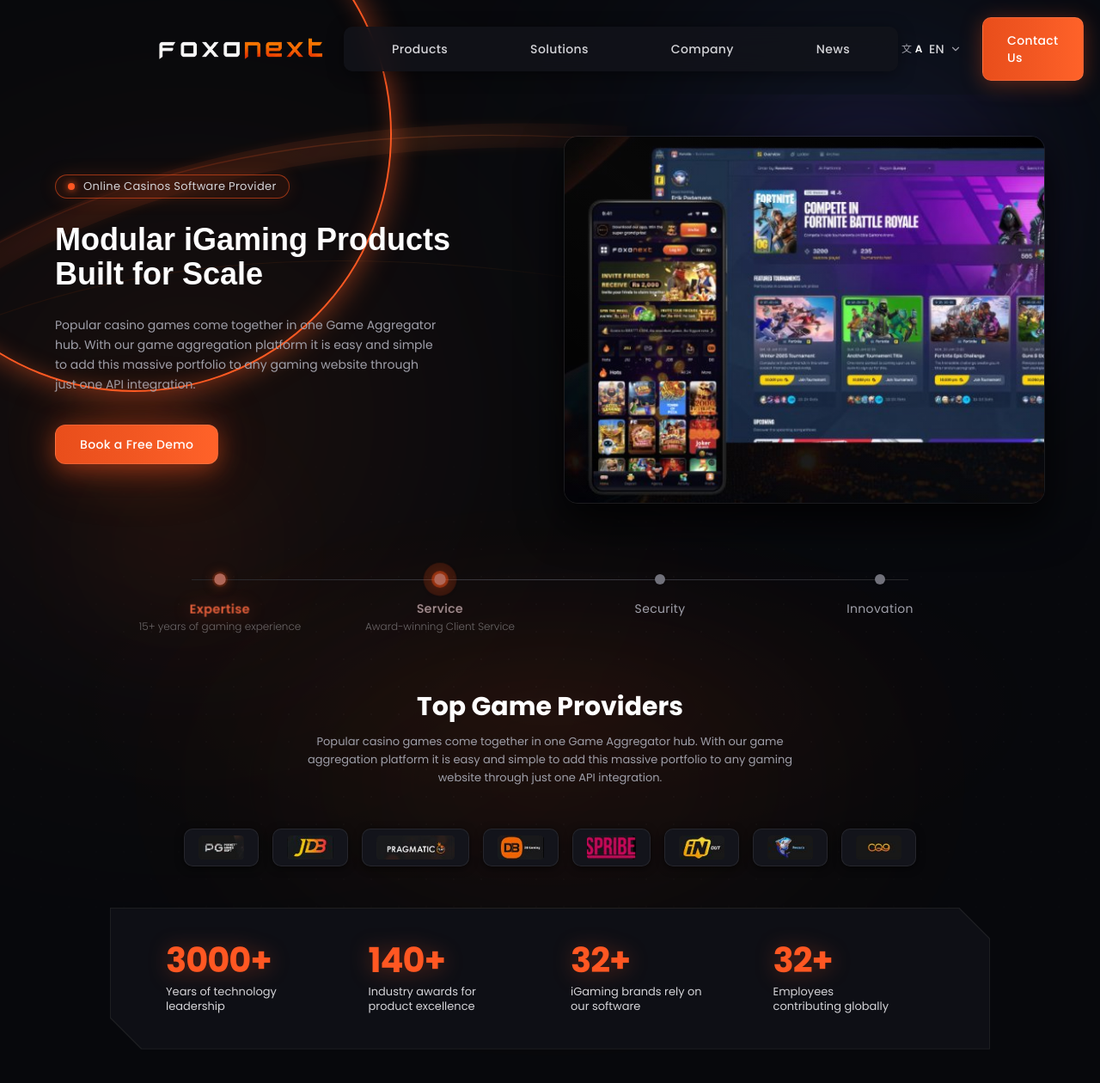
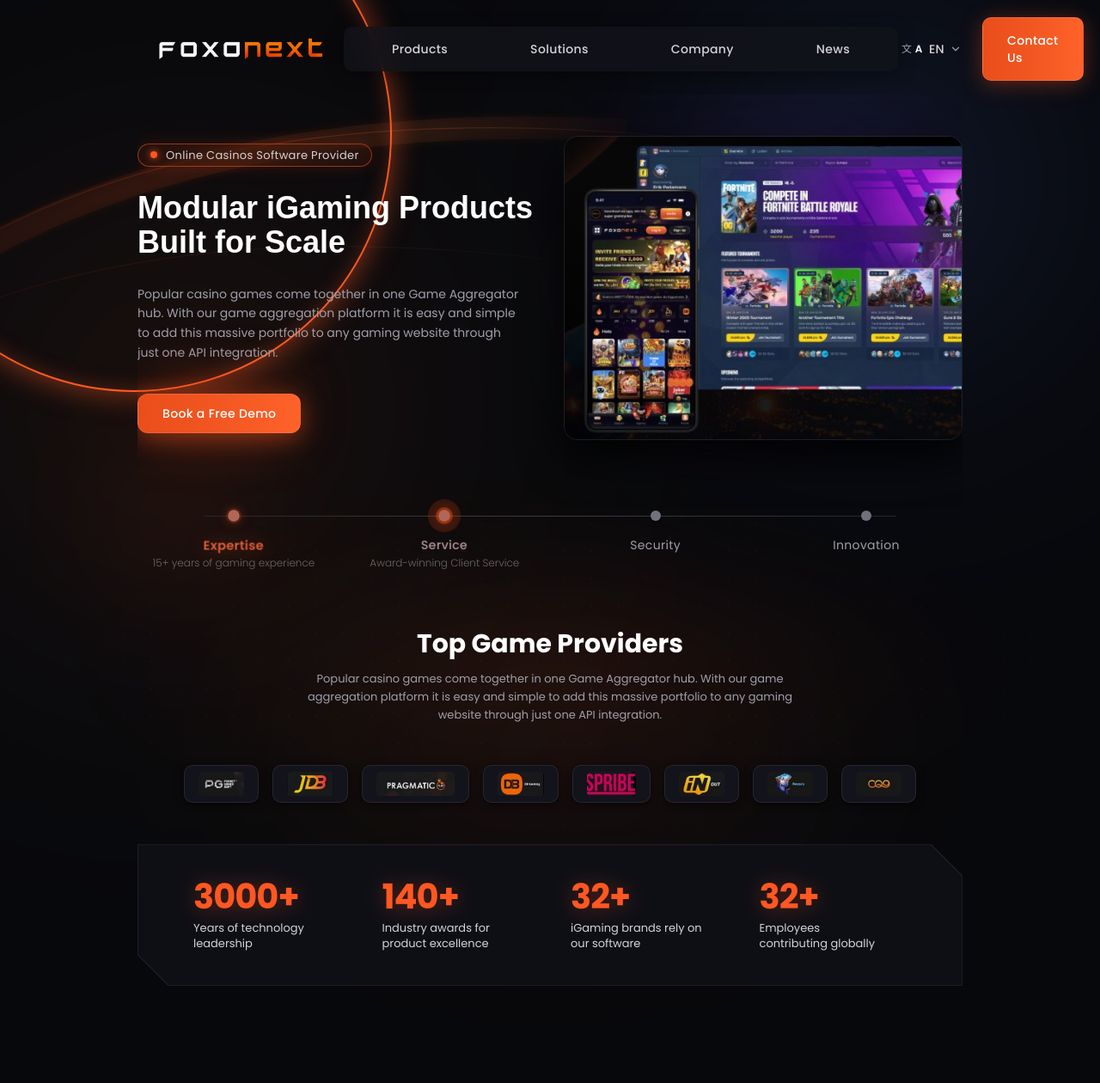
Before and after one commit to appagile4/Foxonext_gaming, a Next.js app: page / in a window 1280 px wide. Shown: the top 1260 px of the page at 86% size. Built offline with nearby package versions, Linux system fonts and the light colour scheme; a web font is replaced by a local one.

Commit message:
feat: match Hero and TopGameProviders width exactly with Navbar

```diff
--- a/src/components/hero/Hero.tsx
+++ b/src/components/hero/Hero.tsx
@@ -30,9 +30,9 @@ export function Hero({
   useComposite = true,
 }: HeroProps) {
   return (
-    <main className="relative w-full flex-1 flex flex-col justify-between pt-6 sm:pt-10 lg:pt-12 px-4 sm:px-8 lg:px-16 overflow-hidden z-10">
+    <main className="relative w-[92%] sm:w-[85%] lg:w-[75%] mx-auto flex-1 flex flex-col justify-between pt-6 sm:pt-10 lg:pt-12 overflow-hidden z-10">
       {/* Top / Mid Split Content Section */}
-      <div className="max-w-7xl mx-auto w-full grid grid-cols-1 lg:grid-cols-12 gap-10 lg:gap-8 items-center flex-1">
+      <div className="w-full grid grid-cols-1 lg:grid-cols-12 gap-10 lg:gap-8 items-center flex-1">
         {/* Left Column: Headlines & Call to Action */}
         <div className="lg:col-span-6 flex flex-col items-start space-y-6 sm:space-y-7 z-10">
           {/* Top category pill */}
--- a/src/components/hero/Milestones.tsx
+++ b/src/components/hero/Milestones.tsx
@@ -16,7 +16,7 @@ export function Milestones() {
   }, []);
 
   return (
-    <div className="w-full max-w-5xl mx-auto pt-6 sm:pt-8 pb-4 sm:pb-6 px-4 select-none pointer-events-none">
+    <div className="w-full mx-auto pt-6 sm:pt-8 pb-4 sm:pb-6 select-none pointer-events-none">
       <div className="relative flex items-start justify-between">
         {/* Background connecting timeline track */}
         <div className="absolute top-[8px] left-[8%] right-[8%] h-[1px] bg-gradient-to-r from-zinc-800 via-zinc-600/70 to-zinc-800 -z-0" />
--- a/src/components/layout/Navbar.tsx
+++ b/src/components/layout/Navbar.tsx
@@ -17,7 +17,7 @@ export function Navbar({ logoSrc = "/images/logo.png" }: NavbarProps) {
   const [langDropdownOpen, setLangDropdownOpen] = useState(false);
 
   return (
-    <header className="relative w-[75%] mx-auto z-40 pt-5 pb-4 transition-all duration-300">
+    <header className="relative w-[92%] sm:w-[85%] lg:w-[75%] mx-auto z-40 pt-5 pb-4 transition-all duration-300">
       <div className="w-full flex items-center justify-between">
         {/* Left: Brand Logo */}
         <Link
--- a/src/components/providers/TopGameProviders.tsx
+++ b/src/components/providers/TopGameProviders.tsx
@@ -81,10 +81,10 @@ const STATS_DATA = [
 
 export function TopGameProviders() {
   return (
-    <section className="relative w-full pt-6 pb-16 sm:pt-8 sm:pb-20 lg:pt-10 lg:pb-24 px-4 sm:px-8 lg:px-12 bg-transparent select-none z-10">
+    <section className="relative w-[92%] sm:w-[85%] lg:w-[75%] mx-auto pt-6 pb-16 sm:pt-8 sm:pb-20 lg:pt-10 lg:pb-24 bg-transparent select-none z-10">
       {/* Soft connecting ambient glow behind provider title */}
 
-      <div className="max-w-6xl mx-auto space-y-9 sm:space-y-11 lg:space-y-12">
+      <div className="w-full space-y-9 sm:space-y-11 lg:space-y-12">
         {/* Section Heading & Subtitle */}
         <div className="text-center space-y-3 max-w-2xl mx-auto">
           <h2 className="text-2xl sm:text-3xl font-bold text-white tracking-normal font-poppins">
@@ -119,7 +119,7 @@ export function TopGameProviders() {
         </div>
 
         {/* Futuristic Chamfered Stats Container (Exact polygon cut corners from reference) */}
-        <div className="relative max-w-5xl mx-auto mt-4 sm:mt-6">
+        <div className="relative w-full mt-4 sm:mt-6">
           {/* Border layer with polygon clip-path */}
           <div
             className="p-[1px] bg-white/[0.09] shadow-[0_25px_60px_rgba(0,0,0,0.9)]"
```
